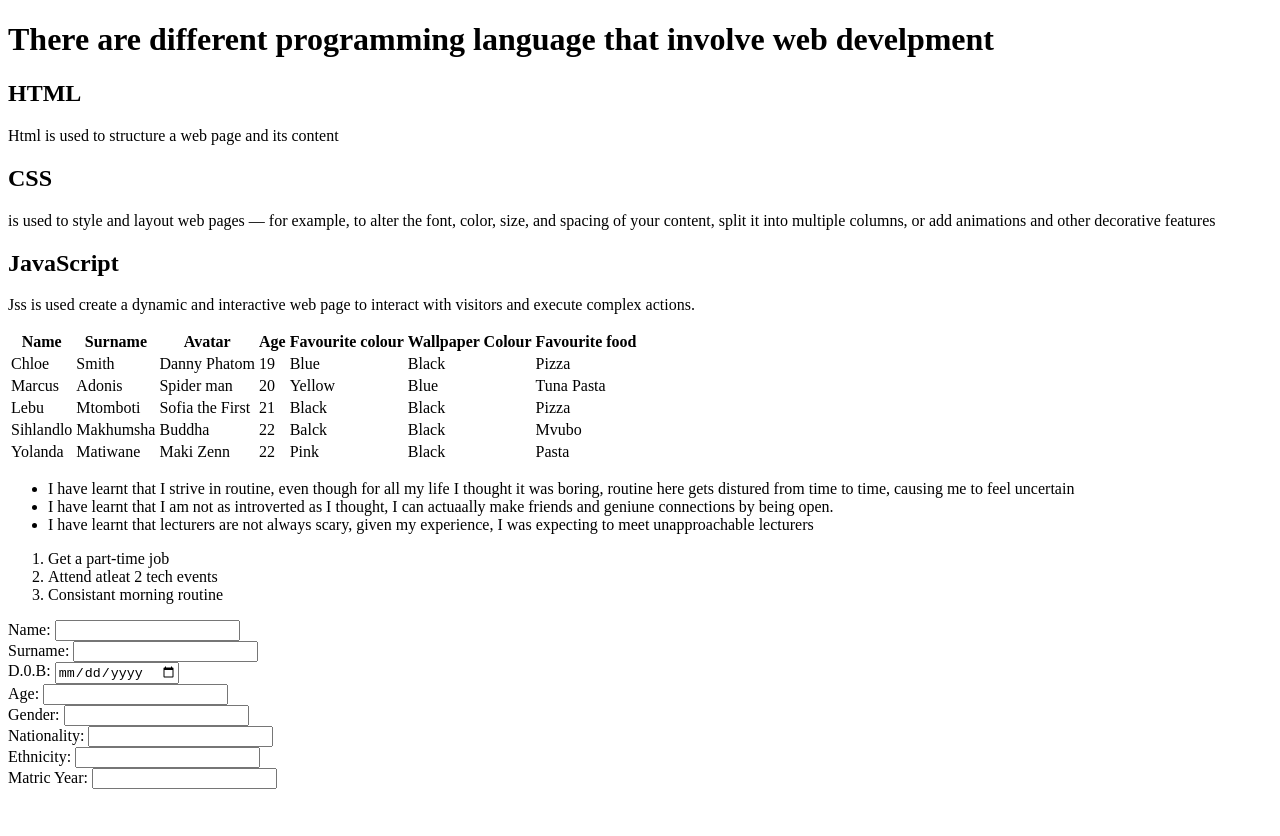
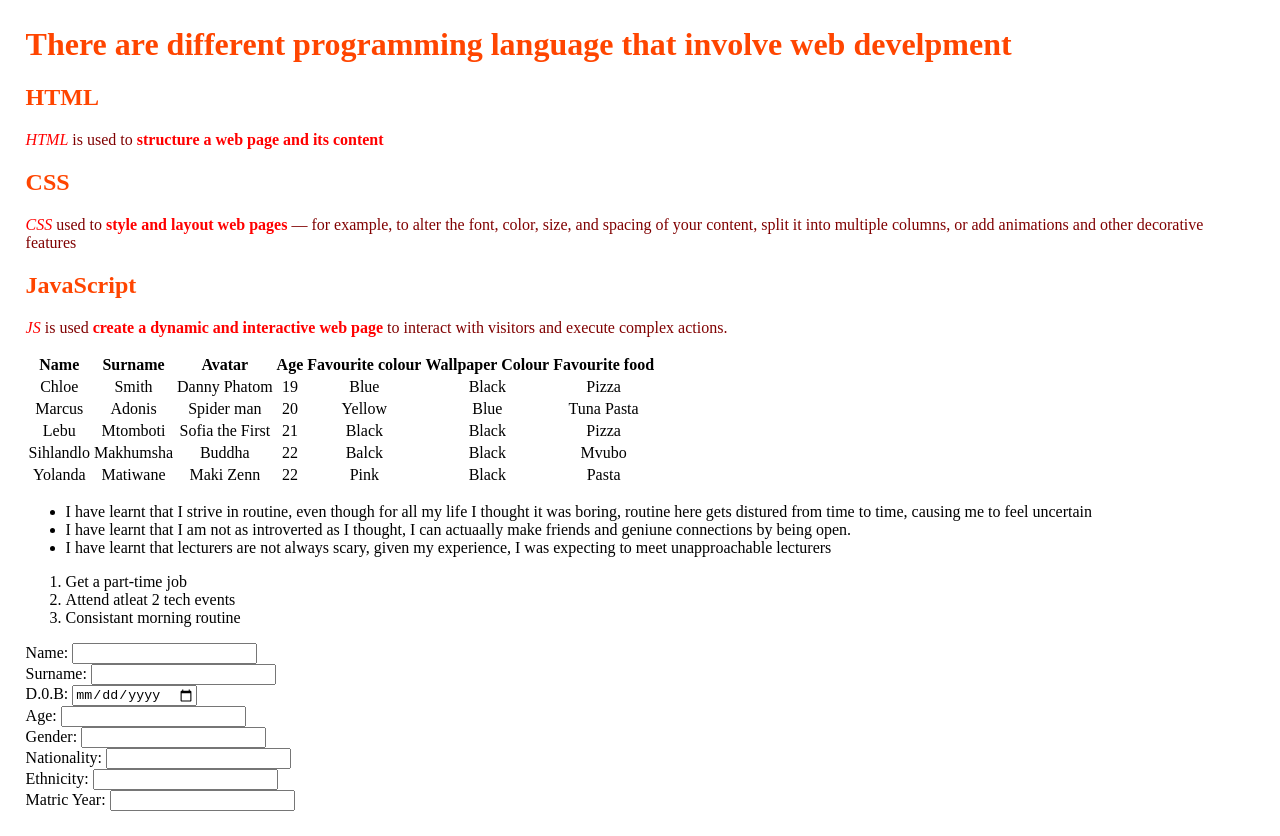
Before and after one commit to AkhonaMj/Wednesday, a plain HTML site: page index.html in a window 1280 px wide. Before the commit the page ends 800 px from the top, so only its background shows below. Drawn offline with Linux system fonts and the light colour scheme.

Commit message:
added syle

```diff
--- /dev/null
+++ b/css/style.css
@@ -0,0 +1,19 @@
+h1, h2{
+    color: orangered;
+}
+
+table{
+    text-align: center;
+    border: 2px;
+    border: burlywood;
+}
+p{
+    color: maroon;
+    font-family: 'Times New Roman', Times, serif;
+}
+b, i{
+    color: red;
+}
+body{
+    margin: 2%;
+}
--- a/index.html
+++ b/index.html
@@ -4,6 +4,7 @@
     <meta charset="UTF-8" />
     <meta name="viewport" content="width=device-width, initial-scale=1.0" />
     <title>Document</title>
+    <link rel="stylesheet" href="./css/style.css">
   </head>
 
   <body>
@@ -12,16 +13,16 @@
     </h1>
 
     <h2>HTML</h2>
-    <p>Html is used to structure a web page and its content</p>
+    <p><i>HTML</i> is used to <b>structure a web page and its content</b></p>
     <h2>CSS</h2>
     <p>
-      is used to style and layout web pages — for example, to alter the font,
+     <i>CSS</i> used to <b>style and layout web pages</b> — for example, to alter the font,
       color, size, and spacing of your content, split it into multiple columns,
       or add animations and other decorative features
     </p>
     <h2>JavaScript</h2>
     <p>
-      Jss is used create a dynamic and interactive web page to interact with
+      <i>JS</i> is used <b>create a dynamic and interactive web page</b> to interact with
       visitors and execute complex actions.
     </p>
 
```
